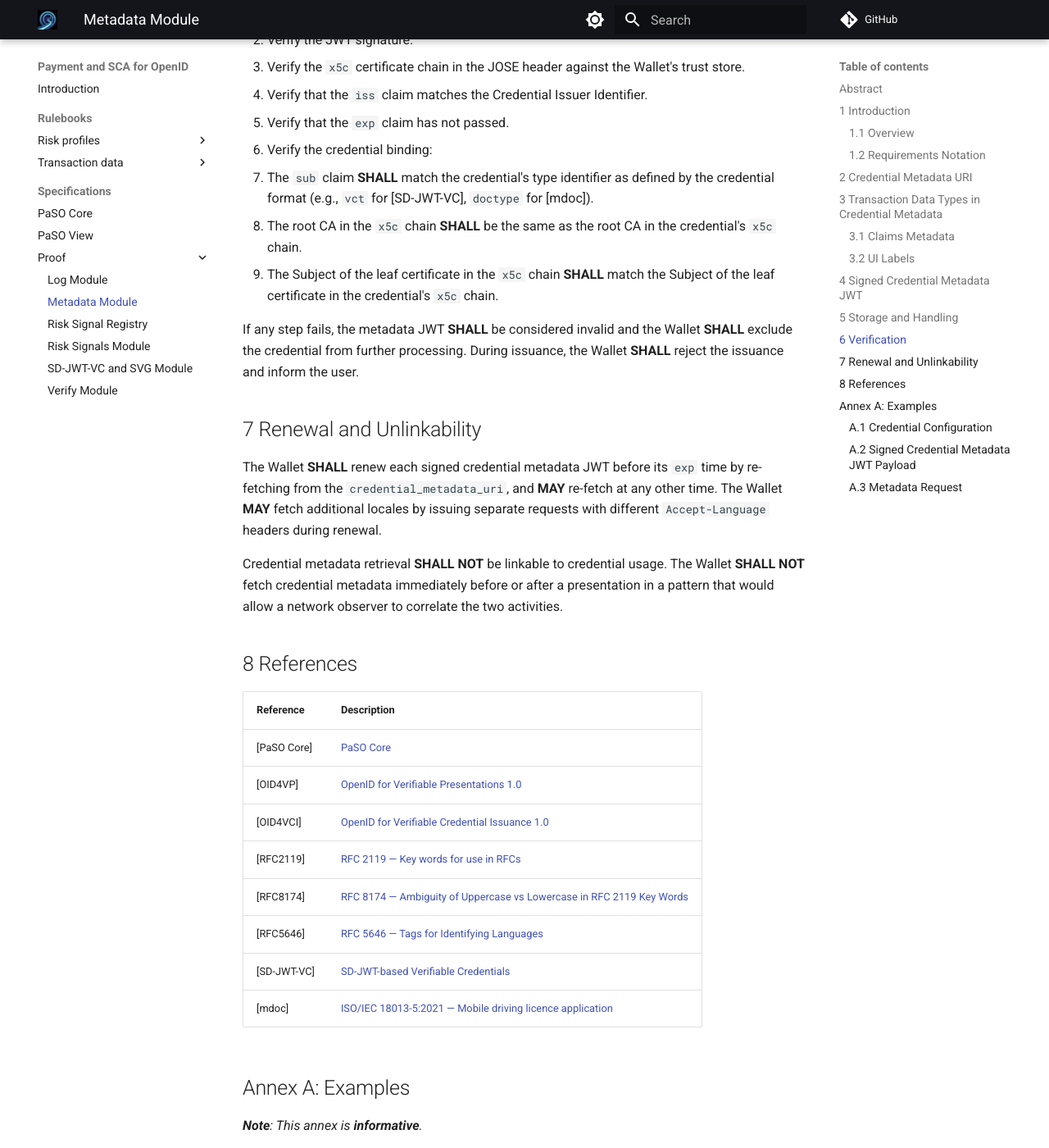
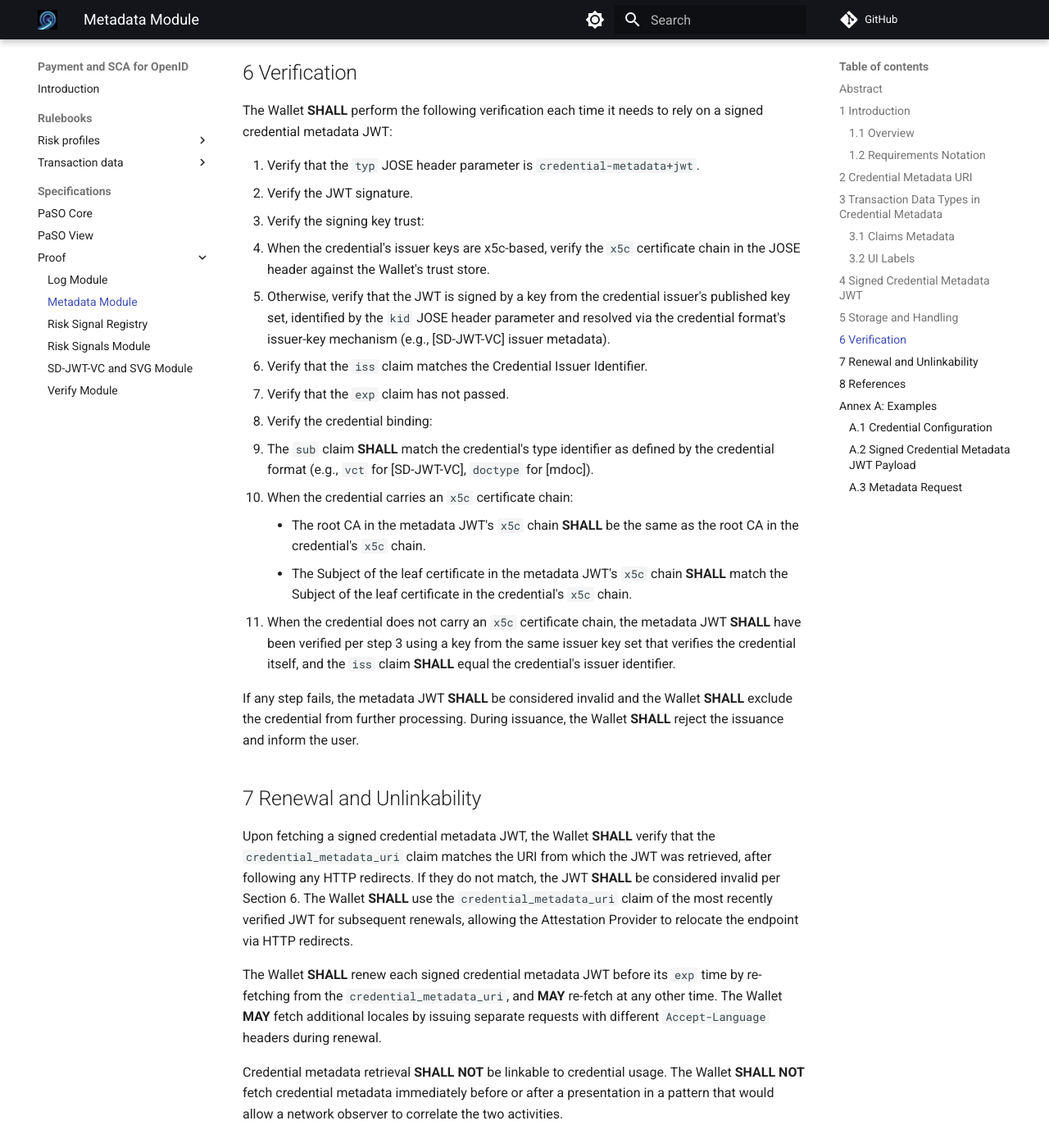
Before and after one commit to APTITUDE-Consortium/payments-and-sca-for-openid, an MkDocs documentation site: the page built from docs/specifications/proof/paso-proof-metadata.md, in a window 1280 px wide and 1400 px high, scrolled down 4884 px. Shown: the whole window at 82% size. Built offline with MkDocs 1.6.1 and Material for MkDocs 9.7.7, drawn with Linux system fonts in a browser that asks for light colours; comment, search, counter and statistics services are not loaded; the version menu is left out; some of the changed text lies outside the part shown.

Commit message:
Support key-set-based issuer keys in credential metadata JWT and add URI binding verification
- Allow `kid`-based signing via the credential format's issuer-key mechanism as an alternative to `x5c` chains, with corresponding trust verification and credential binding rules
- Require Wallet to verify `credential_metadata_uri` claim matches the fetch URI and use it for subsequent renewals
- Clarify plain JSON response format and its unsigned-form limitation for PaSO Credentials

```diff
--- a/docs/specifications/proof/paso-proof-metadata.md
+++ b/docs/specifications/proof/paso-proof-metadata.md
@@ -26,7 +26,7 @@
 
 When fetching from a `credential_metadata_uri`, the Wallet **SHALL** include an `Accept` header and an `Accept-Language` header per [OID4VCI] Section 12.2.2. If the `Accept` header is absent or does not express a preference, the Attestation Provider **SHALL** default to `application/json`. The Attestation Provider **MAY** refuse requests without an `Accept-Language` header.
 
-- `Accept: application/json` — The Attestation Provider **SHALL** return the credential metadata as a plain JSON object.
+- `Accept: application/json` — The Attestation Provider **SHALL** return the credential metadata as a plain JSON object, i.e. the `credential_metadata` object extended with `transaction_data_types` per Section 3, without the JWT payload structure defined in Section 4. Note that per Section 3, the Wallet cannot rely on this unsigned form for PaSO Credentials.
 - `Accept: application/jwt` — The Attestation Provider **SHALL** return the credential metadata as a signed JWT per Section 4.
 
 The Attestation Provider **MAY** serve one or more locales per signed JWT. The Attestation Provider **SHALL** include at least the first supported locale from the `Accept-Language` header and **MAY** include additional locales.
@@ -80,8 +80,9 @@
 When the Wallet requests `Accept: application/jwt`, the Attestation Provider **SHALL** return the credential metadata as a signed JWT with the following structure:
 
 - The JOSE header **SHALL** include:
-  - `x5c`: the Attestation Provider's certificate chain.
   - `typ`: set to `credential-metadata+jwt`.
+  - `x5c`: **REQUIRED** when the credential's issuer keys are published as an x5c certificate chain. The Attestation Provider's certificate chain.
+  - `kid`: **REQUIRED** when the credential's issuer keys are instead published in a key set resolved via the credential format's issuer-key mechanism (e.g., [SD-JWT-VC] issuer metadata). Identifies the signing key within that key set. In this case, `x5c` **SHALL NOT** be used.
 - The JWT payload **SHALL** include:
   - `iss`: **REQUIRED**. The Credential Issuer Identifier.
   - `sub`: **REQUIRED**. The credential type identifier as defined by the credential format (e.g., `vct` for [SD-JWT-VC], `doctype` for [mdoc]).
@@ -90,7 +91,7 @@
   - `exp`: **REQUIRED**. Expiration time. The Attestation Provider **SHOULD** set a validity period appropriate for the rate of metadata change.
   - `credential_metadata_uri`: **REQUIRED**. The URL from which this JWT was served and from which the Wallet **SHALL** re-fetch it upon renewal.
   - `credential_metadata`: **REQUIRED**. The `credential_metadata` object as defined in [OID4VCI] Section 12.2.4, extended with `transaction_data_types` per Section 3.
-- The JWT **SHALL** be signed using an algorithm appropriate for the key in the `x5c` leaf certificate.
+- The JWT **SHALL** be signed using an algorithm appropriate for the signing key: the key in the `x5c` leaf certificate, or the key set key identified by `kid`.
 
 The Attestation Provider **SHALL** rotate signed credential metadata JWTs before their `exp` time and **SHOULD** set `exp` values that balance freshness against unnecessary network traffic.
 
@@ -108,17 +109,23 @@
 
 1. Verify that the `typ` JOSE header parameter is `credential-metadata+jwt`.
 2. Verify the JWT signature.
-3. Verify the `x5c` certificate chain in the JOSE header against the Wallet's trust store.
+3. Verify the signing key trust:
+   - When the credential's issuer keys are x5c-based, verify the `x5c` certificate chain in the JOSE header against the Wallet's trust store.
+   - Otherwise, verify that the JWT is signed by a key from the credential issuer's published key set, identified by the `kid` JOSE header parameter and resolved via the credential format's issuer-key mechanism (e.g., [SD-JWT-VC] issuer metadata).
 4. Verify that the `iss` claim matches the Credential Issuer Identifier.
 5. Verify that the `exp` claim has not passed.
 6. Verify the credential binding:
    - The `sub` claim **SHALL** match the credential's type identifier as defined by the credential format (e.g., `vct` for [SD-JWT-VC], `doctype` for [mdoc]).
-   - The root CA in the `x5c` chain **SHALL** be the same as the root CA in the credential's `x5c` chain.
-   - The Subject of the leaf certificate in the `x5c` chain **SHALL** match the Subject of the leaf certificate in the credential's `x5c` chain.
+   - When the credential carries an `x5c` certificate chain:
+     - The root CA in the metadata JWT's `x5c` chain **SHALL** be the same as the root CA in the credential's `x5c` chain.
+     - The Subject of the leaf certificate in the metadata JWT's `x5c` chain **SHALL** match the Subject of the leaf certificate in the credential's `x5c` chain.
+   - When the credential does not carry an `x5c` certificate chain, the metadata JWT **SHALL** have been verified per step 3 using a key from the same issuer key set that verifies the credential itself, and the `iss` claim **SHALL** equal the credential's issuer identifier.
 
 If any step fails, the metadata JWT **SHALL** be considered invalid and the Wallet **SHALL** exclude the credential from further processing. During issuance, the Wallet **SHALL** reject the issuance and inform the user.
 
 ## 7 Renewal and Unlinkability
+
+Upon fetching a signed credential metadata JWT, the Wallet **SHALL** verify that the `credential_metadata_uri` claim matches the URI from which the JWT was retrieved, after following any HTTP redirects. If they do not match, the JWT **SHALL** be considered invalid per Section 6. The Wallet **SHALL** use the `credential_metadata_uri` claim of the most recently verified JWT for subsequent renewals, allowing the Attestation Provider to relocate the endpoint via HTTP redirects.
 
 The Wallet **SHALL** renew each signed credential metadata JWT before its `exp` time by re-fetching from the `credential_metadata_uri`, and **MAY** re-fetch at any other time. The Wallet **MAY** fetch additional locales by issuing separate requests with different `Accept-Language` headers during renewal.
 
```
